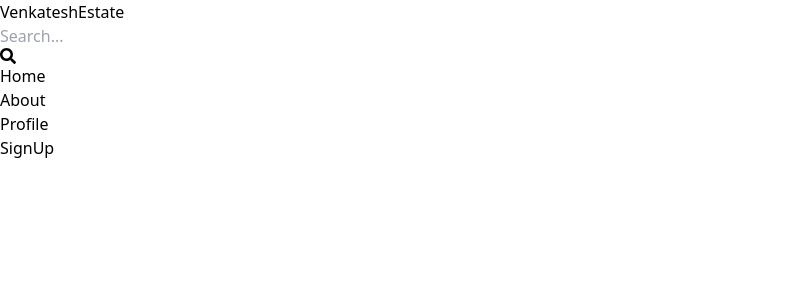
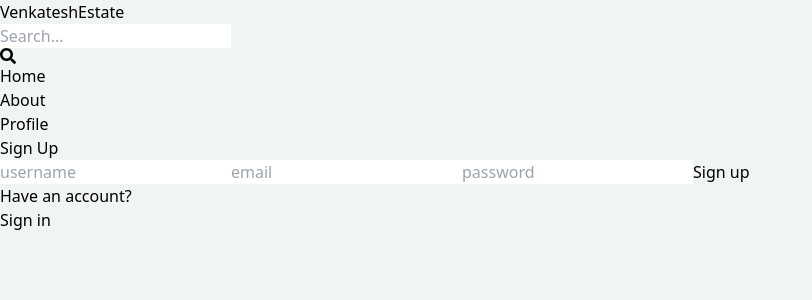
Before and after one commit to venkatesh-ididala/Real-Estate-Application, a React (Vite) app in the folder client/: page /sign-up in a window 1280 px wide. Shown: the top 300 px of the page, without its empty margins (0-812 px from the left). Built offline with nearby package versions, Linux system fonts and the light colour scheme.

Commit message:
complete signup page ui

```diff
--- a/client/src/Pages/SignUp.jsx
+++ b/client/src/Pages/SignUp.jsx
@@ -1,8 +1,23 @@
 import React from 'react'
+import {Link} from 'react-router-dom';
 
  function SignUp() {
   return (
-    <div>SignUp</div>
+    <div className='p-3 max-w-lg mx-auto'>
+      <h1 className='text-3xl text-center font-semibold my-7'>Sign Up</h1>
+      <form className="flex flex-col gap-4">
+        <input type="text" placeholder='username' className='border p-3 rounded-lg ' id='username'/>
+        <input type="text" placeholder='email' className='border p-3 rounded-lg ' id='email'/>
+        <input type="text" placeholder='password' className='border p-3 rounded-lg ' id='password'/>
+        <button className='bg-slate-700 text-white p-3 rounded-e-lg uppercase hover:opacity-95 disabled:opacity-80'>Sign up </button>
+      </form>
+ <div className='flex gap-2 mt-5'>
+  <p>Have an account?</p>
+  <Link to={"/sign-in"}>
+  <span className='text-blue-700'>Sign in</span>
+  </Link>
+ </div>
+    </div>
   )
 }
 
--- a/client/src/index.css
+++ b/client/src/index.css
@@ -1,3 +1,7 @@
 @tailwind base;
 @tailwind components;
 @tailwind utilities;
+
+body{
+    background-color: rgb(241,245,241);
+}
```
